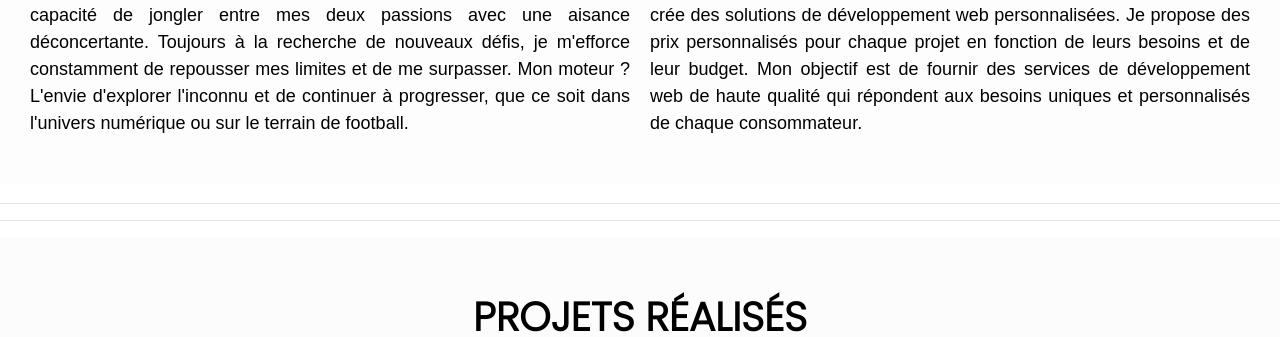
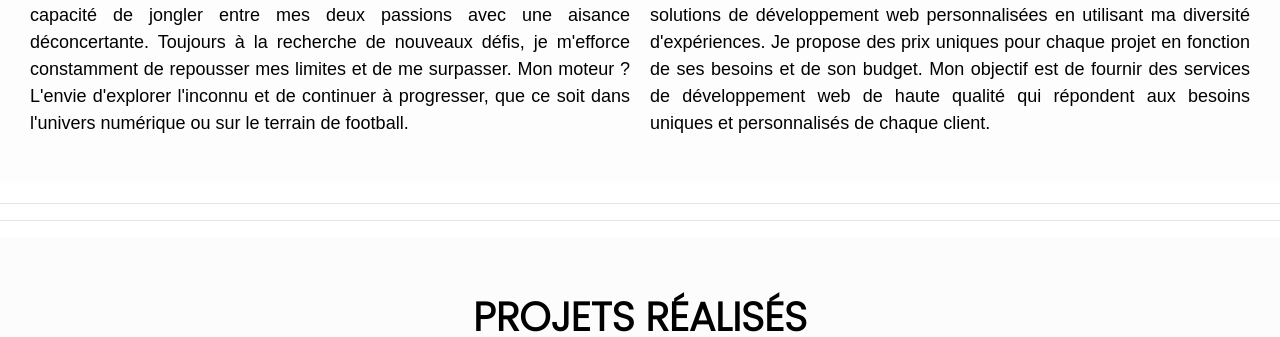
Before and after one commit to Haitaam/HaitamEL-AHMAR, a plain HTML site: page index.html in a window 1280 px wide. Shown: the part 797-1134 px from the top of the page. Drawn offline with nearby package versions, Linux system fonts and the light colour scheme.

Commit message:
Update index.html

```diff
--- a/index.html
+++ b/index.html
@@ -136,14 +136,14 @@
                 text-align: justify;
               "
             >
-              En utilisant ma diversité d'expériences, je comprends les attentes
-              des clients, qu'ils soient des PME, des associations ou des
-              particuliers, et je crée des solutions de développement web
-              personnalisées. Je propose des prix personnalisés pour chaque
-              projet en fonction de leurs besoins et de leur budget. Mon
-              objectif est de fournir des services de développement web de haute
-              qualité qui répondent aux besoins uniques et personnalisés de
-              chaque consommateur.
+              Je comprends les attentes des clients, qu'ils soient des petites
+              et moyennes entreprises, des associations ou des particuliers, et
+              je crée des solutions de développement web personnalisées en
+              utilisant ma diversité d'expériences. Je propose des prix uniques
+              pour chaque projet en fonction de ses besoins et de son budget.
+              Mon objectif est de fournir des services de développement web de
+              haute qualité qui répondent aux besoins uniques et personnalisés
+              de chaque client.
             </p>
           </div>
         </div>
```
